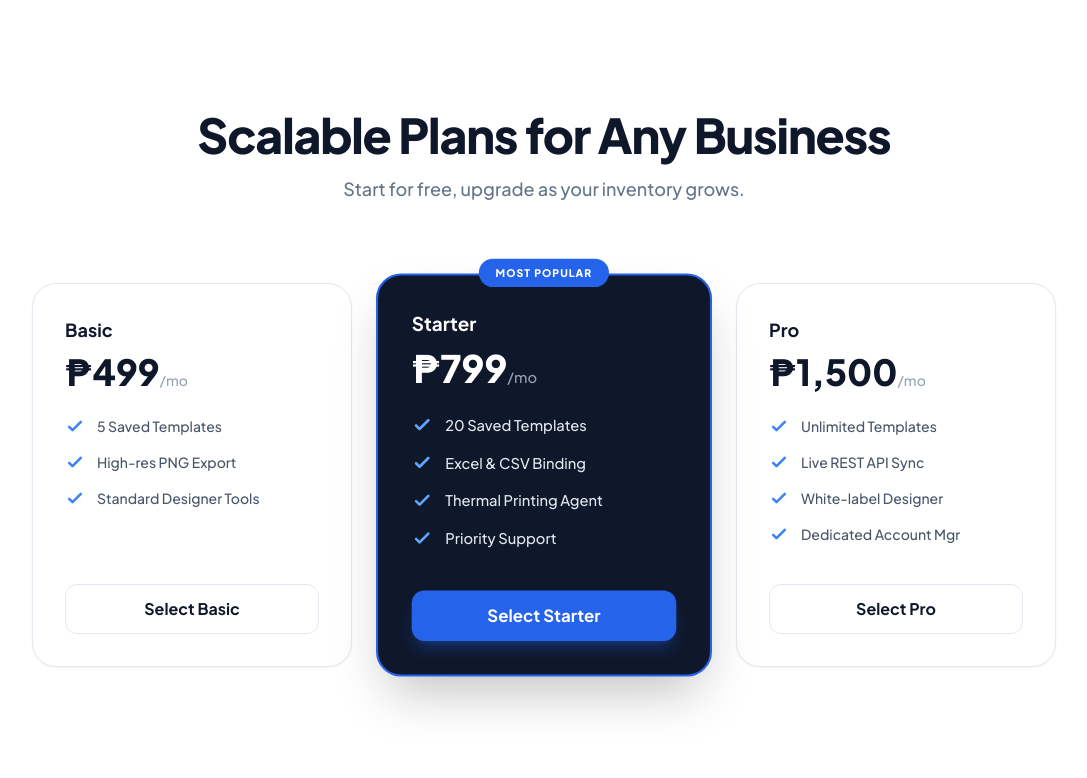
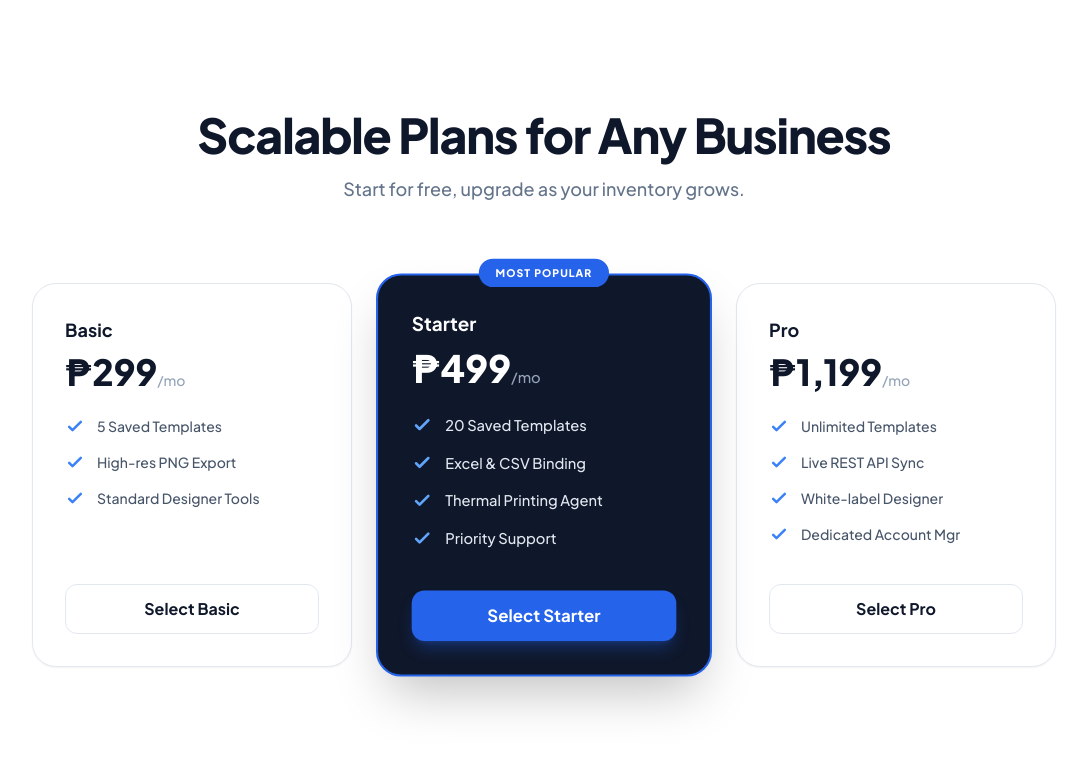
Before and after one commit to jhuztgibz/ISKAN_Studio_Pro, a Flask app: page / in a window 1280 px wide. Shown: the part 3221-3999 px from the top of the page, without its empty margins (96-1183 px from the left). Run offline with Flask 3, Linux system fonts and the light colour scheme; some libraries are stand-ins or nearby versions.

Commit message:
Update the subscription price

```diff
--- a/templates/landing.html
+++ b/templates/landing.html
@@ -335,7 +335,7 @@
                 <div
                     class="p-8 bg-white border border-slate-200 rounded-3xl flex flex-col group hover:border-blue-500 transition-colors duration-300 shadow-sm">
                     <h3 class="text-lg font-bold text-slate-900 mb-2">Basic</h3>
-                    <div class="text-4xl font-black text-slate-900 mb-6">₱499<span
+                    <div class="text-4xl font-black text-slate-900 mb-6">₱299<span
                             class="text-sm text-slate-400 font-medium tracking-normal">/mo</span></div>
                     <ul class="space-y-4 mb-10 flex-1">
                         <li class="text-sm font-medium flex gap-3 text-slate-600">
@@ -375,7 +375,7 @@
                         Most Popular
                     </span>
                     <h3 class="text-lg font-bold mb-2 text-white">Starter</h3>
-                    <div class="text-4xl font-black mb-6 text-white">₱799<span
+                    <div class="text-4xl font-black mb-6 text-white">₱499<span
                             class="text-sm text-slate-400 font-medium tracking-normal">/mo</span></div>
                     <ul class="space-y-4 mb-10 flex-1">
                         <li class="text-sm font-medium flex gap-3 text-slate-200">
@@ -419,7 +419,7 @@
                 <div
                     class="p-8 bg-white border border-slate-200 rounded-3xl flex flex-col group hover:border-blue-500 transition-colors duration-300 shadow-sm">
                     <h3 class="text-lg font-bold text-slate-900 mb-2">Pro</h3>
-                    <div class="text-4xl font-black text-slate-900 mb-6">₱1,500<span
+                    <div class="text-4xl font-black text-slate-900 mb-6">₱1,199<span
                             class="text-sm text-slate-400 font-medium tracking-normal">/mo</span></div>
                     <ul class="space-y-4 mb-10 flex-1">
                         <li class="text-sm font-medium flex gap-3 text-slate-600">
```
